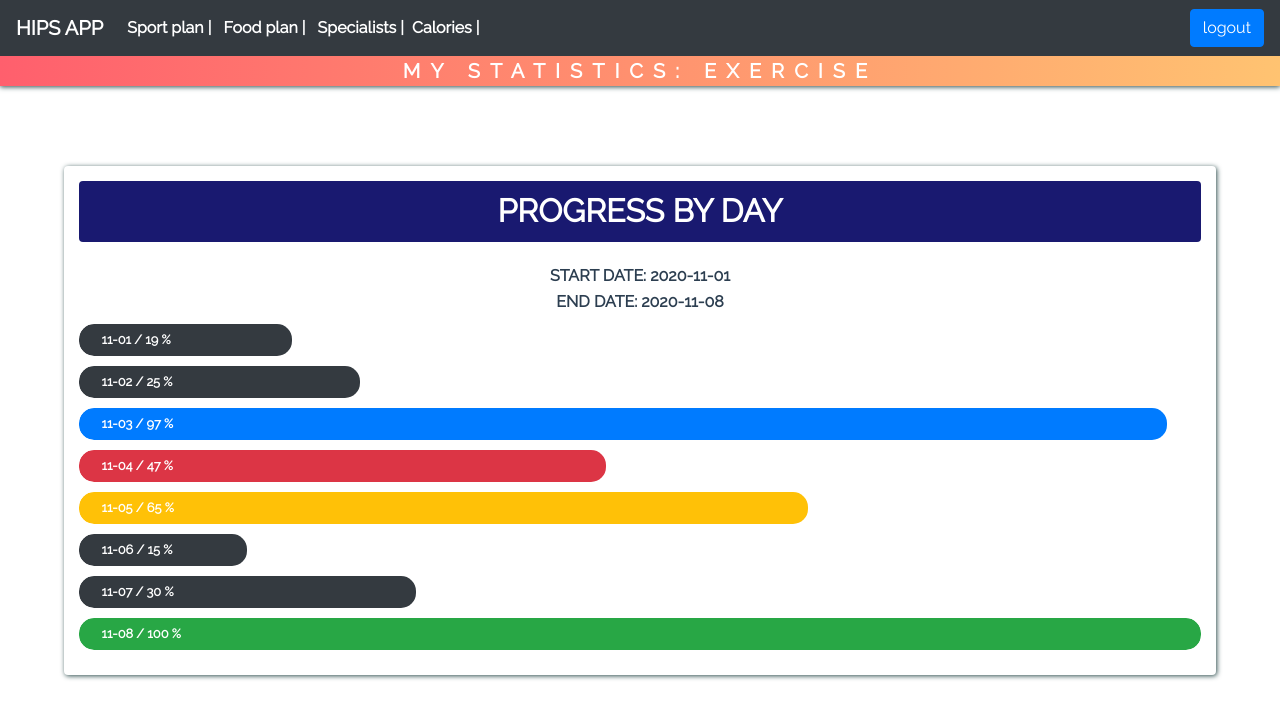
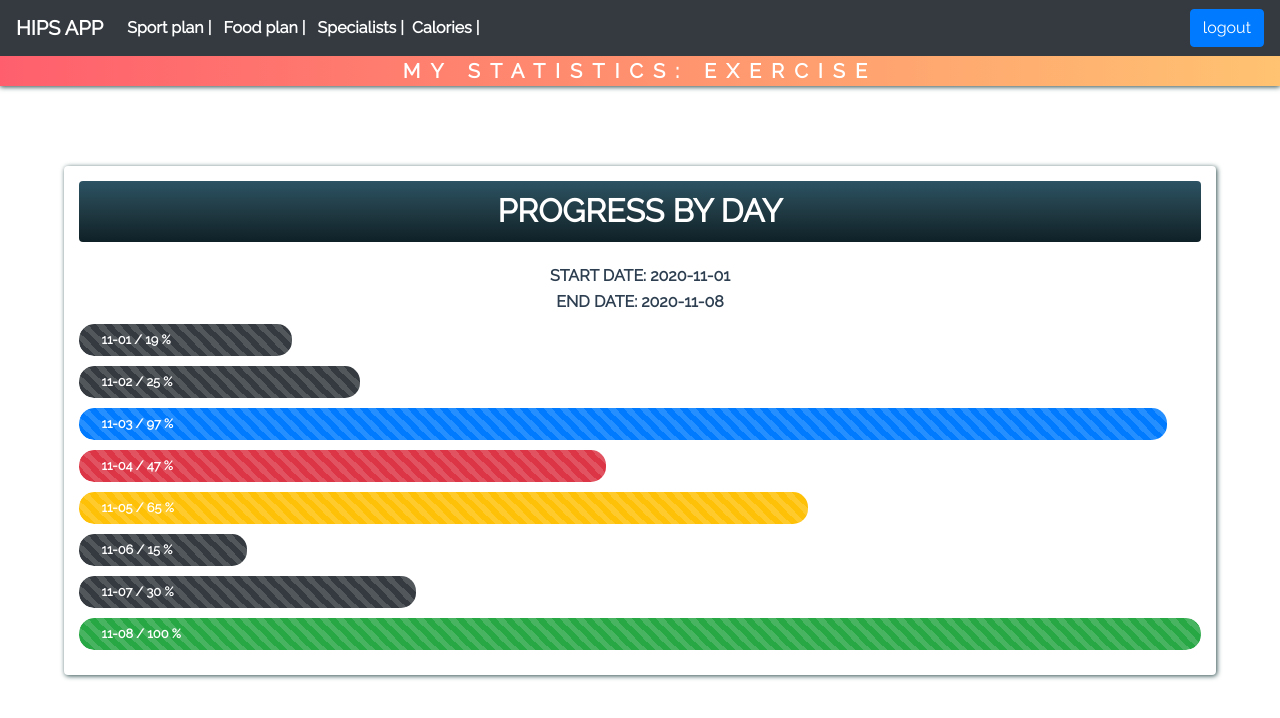
Before and after one commit to hips-app/hips-front, a Vue app: page / in a window 1280 px wide. Shown: the top 718 px of the page. Built offline with nearby package versions, Linux system fonts and the light colour scheme.

Commit message:
This commit is only visible to Github Pro users

```diff
--- a/src/components/ProgressBar.vue
+++ b/src/components/ProgressBar.vue
@@ -2,7 +2,7 @@
   <div id="progress__container" class="progress">
     <div
       id="progress__bar"
-      :class="['progress-bar', bootstrapColor]"
+      :class="[bootstrapColor, 'progress-bar', 'progress-bar-striped', 'progress-bar-animated']"
       :style="progressStyle"
       role="progressbar"
       aria-valuenow="10"
--- a/src/views/UserStatistics.vue
+++ b/src/views/UserStatistics.vue
@@ -86,9 +86,16 @@ export default {
   font-size: 2rem;
   padding: 0.7rem;
   margin-bottom: 2%;
-  background-color: rgb(25, 25, 112);
   border-radius: inherit;
   color: white;
+  background: #0f2027; /* fallback for old browsers */
+  background: -webkit-linear-gradient(to bottom, #2c5364, #203a43, #0f2027); /* Chrome 10-25, Safari 5.1-6 */
+  background: linear-gradient(
+    to bottom,
+    #2c5364,
+    #203a43,
+    #0f2027
+  ); /* W3C, IE 10+/ Edge, Firefox 16+, Chrome 26+, Opera 12+, Safari 7+ */
 }
 
 .plan__date {
```
